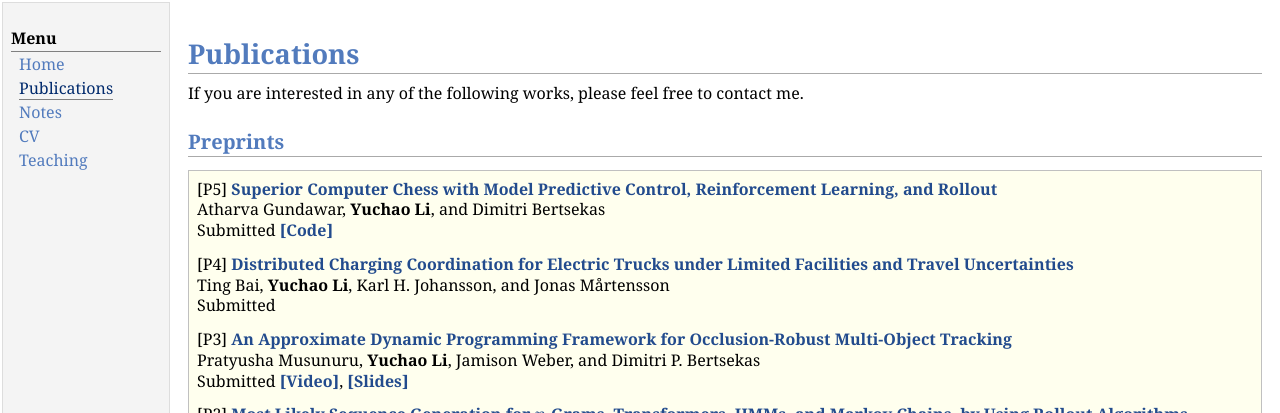
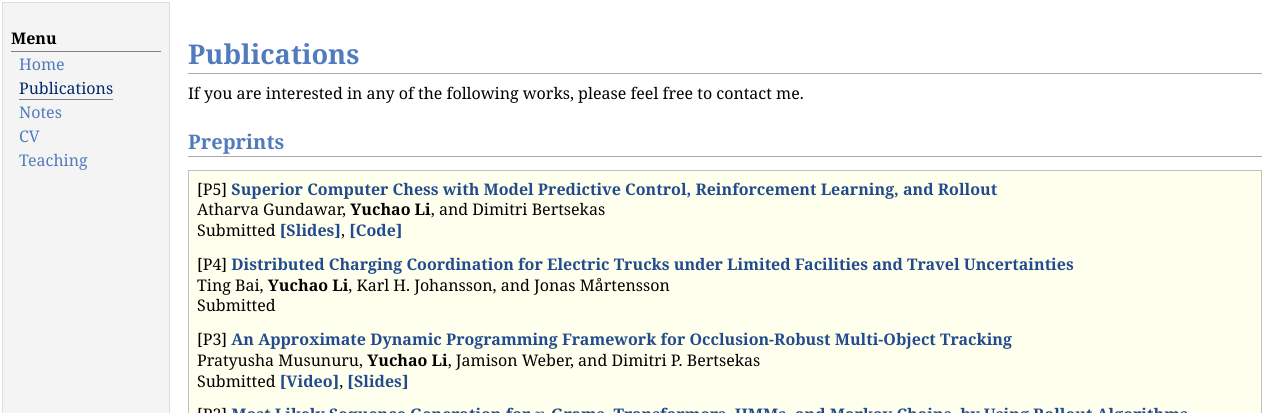
Before and after one commit to yuchaotaigu/yuchaotaigu.github.io, a Jekyll site: the page research.html, which Jekyll copies as it is, in a window 1280 px wide. Shown: the top 413 px of the page. Built offline with Jekyll 4.4.1, drawn with Linux system fonts in a browser that asks for light colours; comment, search, counter and statistics services are not loaded.

Commit message:
MPC MC slides

```diff
--- a/research.html
+++ b/research.html
@@ -47,7 +47,7 @@ If you are interested in any of the following works, please feel free to contact
 <div class="blockcontent">
 <p>[P5] <a href="https://arxiv.org/abs/2409.06477"><b>Superior Computer Chess with Model Predictive Control, Reinforcement Learning, and Rollout</b></a> <br />
 Atharva Gundawar, <b>Yuchao Li</b>, and Dimitri Bertsekas <br />
- Submitted <a href="https://yuchaotaigu.github.io/research/MPC_MC_1step.ipynb"><b>[Code]</b></a></p>
+ Submitted <a href="research/MPC_MC_handout_1016.pdf"><b>[Slides]</b></a>, <a href="https://yuchaotaigu.github.io/research/MPC_MC_1step.ipynb"><b>[Code]</b></a></p>
 <p>[P4] <a href="https://arxiv.org/abs/2407.10307"><b>Distributed Charging Coordination for Electric Trucks under Limited Facilities and Travel Uncertainties</b></a> <br />
 Ting Bai, <b>Yuchao Li</b>, Karl H. Johansson, and Jonas Mårtensson <br />
  Submitted </p>
```
